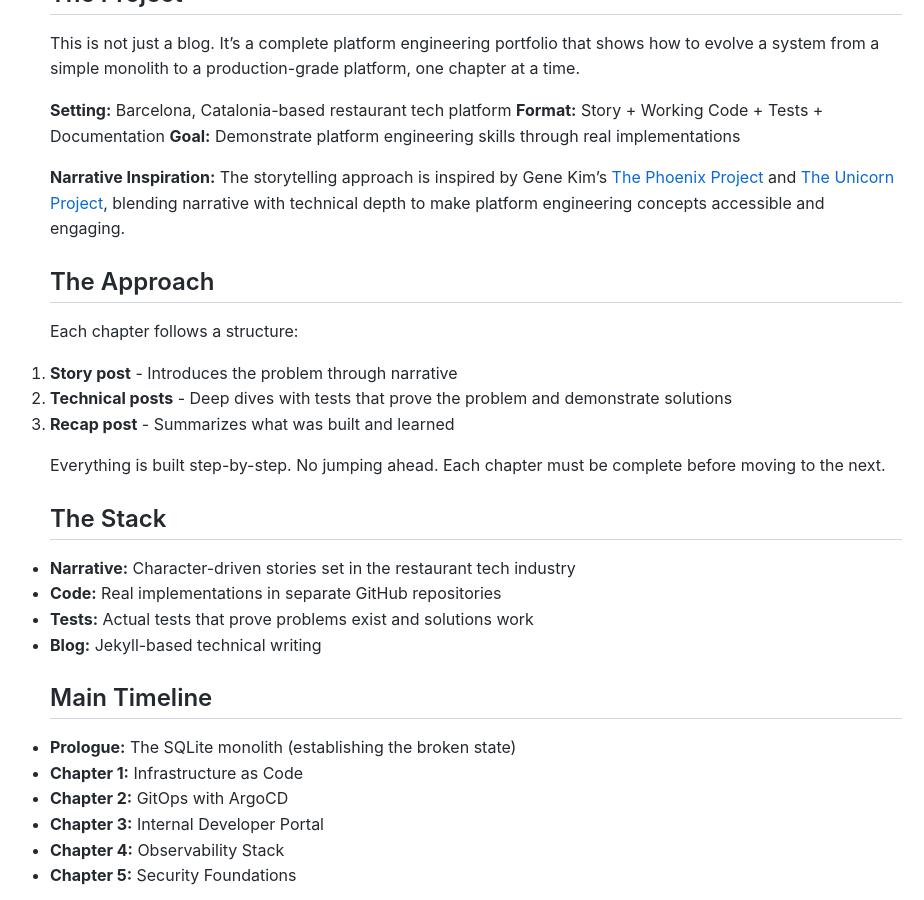
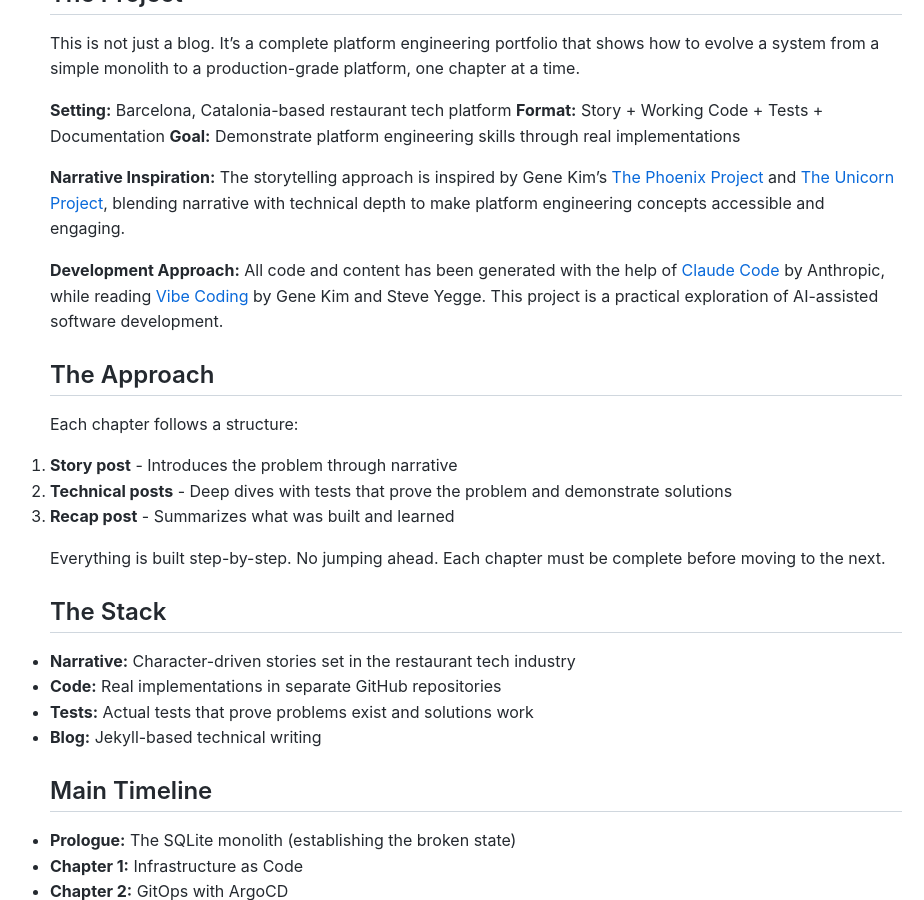
Before and after one commit to Platform-Chronicles/blog, a Jekyll site: the page built from about.md, in a window 1280 px wide and 900 px high, scrolled down 344 px. Shown: the whole window, without its empty margins (164-1088 px from the left). Built offline with Jekyll 4.4.1, drawn with Linux system fonts in a browser that asks for light colours.

Commit message:
Add development approach credit to Claude Code and Vibe Coding
- Acknowledge Claude Code by Anthropic for AI-assisted development
- Credit Vibe Coding book by Gene Kim and Steve Yegge
- Transparency about AI-assisted software development approach

```diff
--- a/about.md
+++ b/about.md
@@ -17,6 +17,8 @@ This is not just a blog. It's a complete platform engineering portfolio that sho
 **Goal:** Demonstrate platform engineering skills through real implementations
 
 **Narrative Inspiration:** The storytelling approach is inspired by Gene Kim's [The Phoenix Project](https://itrevolution.com/product/the-phoenix-project/) and [The Unicorn Project](https://itrevolution.com/product/the-unicorn-project/), blending narrative with technical depth to make platform engineering concepts accessible and engaging.
+
+**Development Approach:** All code and content has been generated with the help of [Claude Code](https://claude.ai/code) by Anthropic, while reading [Vibe Coding](https://itrevolution.com/product/vibe-coding-book/) by Gene Kim and Steve Yegge. This project is a practical exploration of AI-assisted software development.
 
 ## The Approach
 
```
